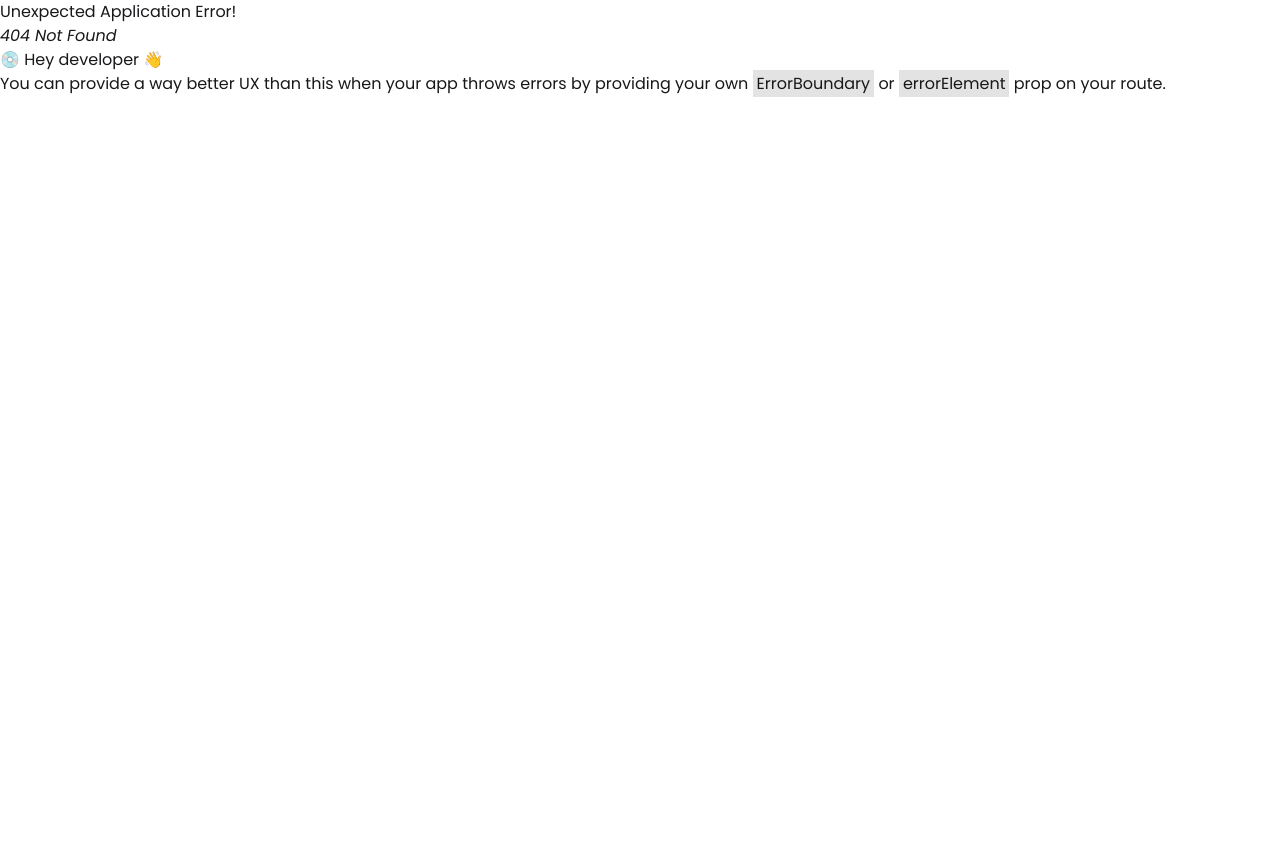
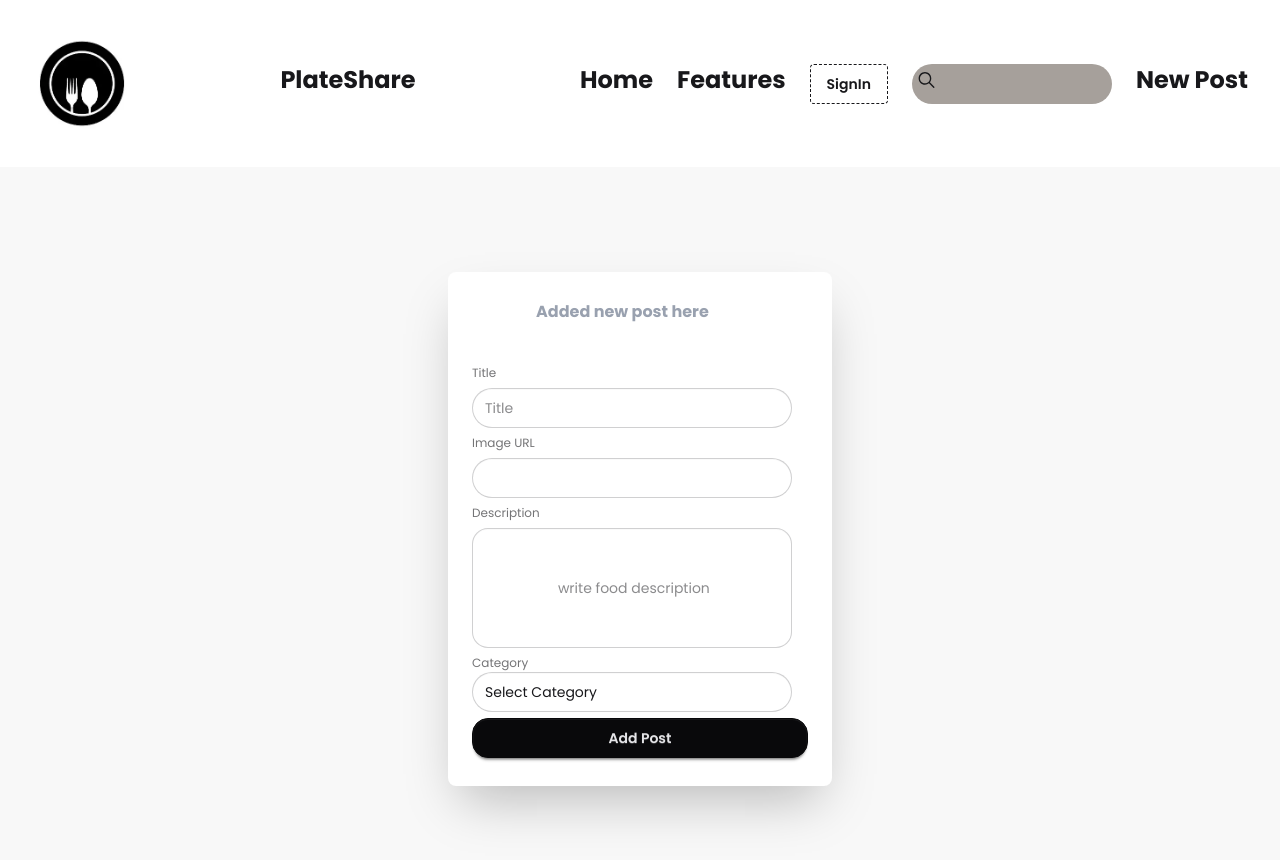
Before and after one commit to sahaantara-ops/Plate_Share_Client, a React (Vite) app: page /newposts/addposts in a window 1280 px wide. Before the commit this address had no page. Shown: the top 860 px of the page. Before the commit the page ends 800 px from the top, so only its background shows below. Built offline with nearby package versions, Linux system fonts and the light colour scheme.

Commit message:
added new items

```diff
--- a/src/Components/AddPosts/AddPosts.jsx
+++ b/src/Components/AddPosts/AddPosts.jsx
@@ -1,29 +1,66 @@
 import React from 'react';
-
-const AddPosts = () => {
-    return (
+import { AuthContext } from '../../Context/AuthContext';
 
 
 
-        <div className="hero bg-base-200 min-h-screen">
-  <div className="hero-content flex-col lg:flex-row-reverse">
-    <div className="text-center lg:text-left">
+const AddPosts = () => {
 
-      <p className="py-6">
-        Provident cupiditate voluptatem et in. Quaerat fugiat ut assumenda excepturi exercitationem
-        quasi. In deleniti eaque aut repudiandae et a id nisi.
-      </p>
-    </div>
-    <div className="card bg-base-100 w-full max-w-sm shrink-0 shadow-2xl">
+// const {user} = use(AuthContext)
+// console.log(user);
+
+
+const handleSubmit = (e) => {
+    e.preventDefault()
+    const data  = {
+        title: e.target.title.value,
+        image: e.target.imageURL.value,
+        description: e.target.description.value,
+        category: e.target.category.value,
+        // expiryDate : new Data(),
+        // status : new Data(),
+
+    }
+
+
+
+fetch('http://localhost:3000/models')
+
+
+}
+
+return (
+
+
+<div className="hero bg-base-200 min-h-screen">
+
+  <div className="hero-content w-460  flex-col lg:flex-row-reverse">
+
+    <div className="card bg-base-100 gap-3 mb-19 w-full max-w-sm shrink-0 shadow-2xl">
+      <h1 className='ml-22 mt-7 font-bold text-gray-400'> Added new post here</h1>
       <div className="card-body">
-        <fieldset className="fieldset">
-          <label className="label">Email</label>
-          <input type="email" className="input" placeholder="Email" />
-          <label className="label">Password</label>
-          <input type="password" className="input" placeholder="Password" />
-          <div><a className="link link-hover">Forgot password?</a></div>
-          <button className="btn btn-neutral mt-4">Login</button>
-        </fieldset>
+        <form onSubmit={handleSubmit} className="fieldset">
+          <label className="label">Title</label>
+          <input type="Title" name="title"className="input rounded-3xl" placeholder="Title" />
+          <label className="label">Image URL</label>
+          <input type="image URL" name="imageURL" className="input rounded-3xl" placeholder="" />
+          <label className="label">Description</label>
+          <input type="description" name="description" className="input rounded-2xl h-30 text-center" placeholder=" write food description" />
+          <div>
+            <label className="label">Category</label>
+            <select defaultValue={""}
+            name='category'
+            required
+            className="input rounded-3xl">
+              <option value="" disabled>Select Category</option>
+              <option value="breakfast">Breakfast</option>
+              <option value="lunch">Lunch</option>
+              <option value="dinner">Dinner</option>
+
+            </select>
+
+          </div>
+          <button type = "submit"className="btn btn-neutral rounded-2xl">Add Post</button>
+        </form>
       </div>
     </div>
   </div>
--- a/src/Components/Header/Header.jsx
+++ b/src/Components/Header/Header.jsx
@@ -16,7 +16,7 @@ const Header = () => {
 
             <li><button className="btn btn-dash"><Link to={"auth/signin"} className={({isActive}) => (isActive ? "text-blue-200" : "")}>SignIn</Link></button></li>
             <li><SearchBar></SearchBar></li>
-            <li><Link to={'/addposts'}>New Post</Link></li>
+            <li><Link to={'/newposts/addposts'}>New Post</Link></li>
 
            </ul>
 
--- /dev/null
+++ b/src/Context/AuthContext.jsx
@@ -0,0 +1,4 @@
+import { createContext } from "react";
+
+
+export const AuthContext = createContext(null)
--- /dev/null
+++ b/src/Layouts/PostLayout/PostLayout.jsx
@@ -0,0 +1,17 @@
+import React from 'react';
+import Header from '../../Components/Header/Header';
+import { Outlet } from 'react-router';
+const PostLayout = () => {
+    return (
+        <div>
+            <header>
+                <Header></Header>
+            </header>
+            <main>
+                <Outlet></Outlet>
+            </main>
+        </div>
+    );
+};
+
+export default PostLayout;
--- a/src/Pages/Register/Register.jsx
+++ /dev/null
@@ -1,11 +0,0 @@
-import React from 'react';
-
-const Register = () => {
-    return (
-        <div>
-
-        </div>
-    );
-};
-
-export default Register;
```
Also changed, not shown: src/Components/Routers/Router.jsx (+9 -2 lines).
